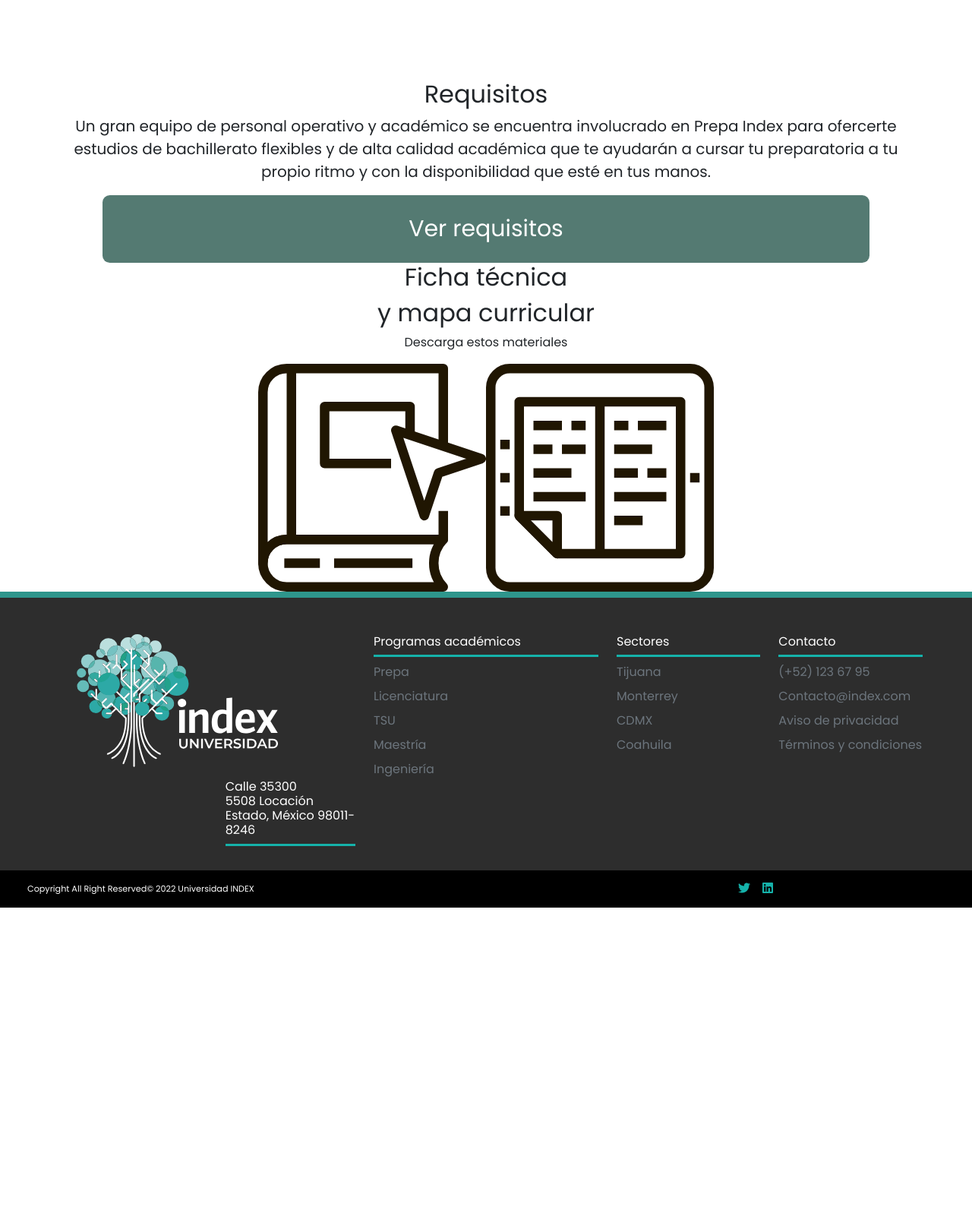
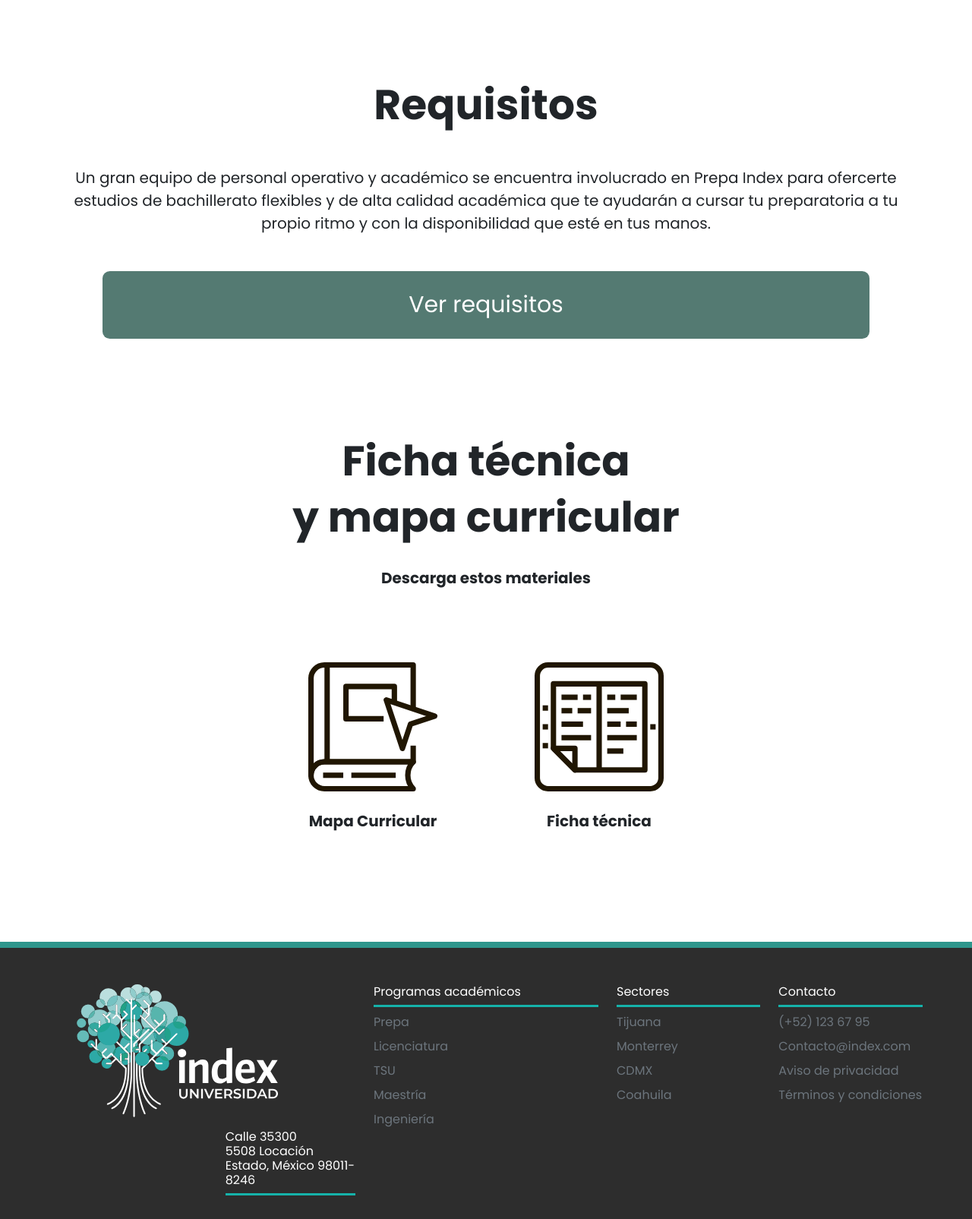
Before and after one commit to LuisDgzA/landingIndex, a PHP site: page /preparatoria.php in a window 1280 px wide. Shown: the part 2157-3762 px from the top of the page at 76% size. Before the commit the page ends 3352 px from the top, so only its background shows below. Run offline with PHP 8.4, Linux system fonts and the light colour scheme.

Commit message:
quedo parcialmente la vista de prepa

```diff
--- a/assets/css/preparatoria.css
+++ b/assets/css/preparatoria.css
@@ -15,6 +15,24 @@
     background-position: right;
     background-size: cover;
     color: var(--white);
+}
+
+.container-hero {
+    padding-top: 8rem;
+}
+
+.icono-hero {
+    width: 365px;
+}
+
+.title-hero {
+    font-size: 70px;
+}
+
+.texto-hero {
+    width: 60%;
+    margin: auto;
+    margin-top: 3rem;
 }
 
 #mockup {
@@ -74,13 +92,21 @@
     border-radius: 0.6rem;
 }
 
+.btn-requisitos-desplegado {
+    border-bottom-left-radius: 0px;
+    border-bottom-right-radius: 0px;
+}
+
 .requisitos-desplegar {
     width: 100%;
+    max-width: 1010px;
     background-color: var(--darker-main);
     height: 747px;
     color: var(--white);
     padding: 100px;
     display: none;
+    position: absolute;
+    z-index: 80;
 }
 
 .item-requisito {
@@ -90,3 +116,17 @@
 .mostrar {
     display: block;
 }
+
+.descarga-materiales {
+    margin-top: 8rem;
+    margin-bottom: 8rem;
+}
+
+.container-iconos-descarga-materiales {
+    margin-top: 5rem;
+    gap: 8rem;
+}
+
+.container-iconos-descarga-materiales > div {
+    max-width: 170px;
+}
--- a/assets/js/vista-preparatoria.js
+++ b/assets/js/vista-preparatoria.js
@@ -3,5 +3,6 @@ const btnVerRequisitos = document.querySelector(".btn-ver-requisitos");
 const requisitosDesplegar = document.querySelector(".requisitos-desplegar");
 
 btnVerRequisitos.addEventListener("click", function () {
+    btnVerRequisitos.classList.toggle("btn-requisitos-desplegado");
     requisitosDesplegar.classList.toggle("mostrar");
 });
--- a/preparatoria.php
+++ b/preparatoria.php
@@ -17,10 +17,10 @@
 
     <main>
         <section id="hero">
-            <!-- <img src="./assets/iconos/grupo 77 2.svg" alt=""> -->
-            <div class="container">
-                <h2 class="text-center">¿Qué es Prepa Index?</h2>
-                <p class="text-center">Lorem ipsum, dolor sit amet consectetur adipisicing elit. Nam aliquam esse itaque nisi! Repudiandae temporibus corporis illo tempore ea voluptatem accusamus beatae corrupti quae impedit ipsam est sequi a commodi, maiores optio recusandae culpa fugit deserunt eum consequuntur quo blanditiis.</p>
+            <div class="container text-center container-hero">
+                <img class="icono-hero" src="./assets/iconos/preparatoria.svg" alt="">
+                <h2 class="text-center title-hero bold">¿Qué es Prepa Index?</h2>
+                <p class="text-center texto-hero">Lorem ipsum, dolor sit amet consectetur adipisicing elit. Nam aliquam esse itaque nisi! Repudiandae temporibus corporis illo tempore ea voluptatem accusamus beatae corrupti quae impedit ipsam est sequi a commodi, maiores optio recusandae culpa fugit deserunt eum consequuntur quo blanditiis.</p>
             </div>
         </section>
         <section id="mockup">
@@ -56,10 +56,10 @@
         </section>
         <section>
             <div class="container">
-                <h2 class="text-center">Requisitos</h2>
-                <p class="text-center f-20">Un gran equipo de personal operativo y académico se encuentra involucrado en Prepa Index para ofercerte estudios de bachillerato flexibles y de alta calidad académica que te ayudarán a cursar tu preparatoria a tu propio ritmo y con la disponibilidad que esté en tus manos.</p>
+                <h2 class="text-center f-55 bold">Requisitos</h2>
+                <p class="text-center f-20 mt-5">Un gran equipo de personal operativo y académico se encuentra involucrado en Prepa Index para ofercerte estudios de bachillerato flexibles y de alta calidad académica que te ayudarán a cursar tu preparatoria a tu propio ritmo y con la disponibilidad que esté en tus manos.</p>
 
-                <div class="container-ver-requisitos">
+                <div class="container-ver-requisitos mt-5">
                     <div class="btn-ver-requisitos">
                         Ver requisitos
                     </div>
@@ -80,16 +80,18 @@
                 </div>
             </div>
         </section>
-        <section class="d-flex flex-column align-items-center">
-            <h2>Ficha técnica</h2>
-            <h2>y mapa curricular</h2>
-            <p>Descarga estos materiales</p>
-            <div class="d-flex">
+        <section id="" class="d-flex flex-column align-items-center descarga-materiales">
+            <h2 class="f-55 bold">Ficha técnica</h2>
+            <h2 class="f-55 bold">y mapa curricular</h2>
+            <p class="f-20 mt-4 bold">Descarga estos materiales</p>
+            <div class="d-flex container-iconos-descarga-materiales">
                 <div class="col-6">
-                    <img class="w-100" src="./assets/iconos/mapa-curricular.svg" alt="">
+                    <img class="w-100" src="./assets/iconos/mapa-curricular.svg" alt="icono-mapa-curricular">
+                    <p class="text-center mt-4 bold f-20">Mapa Curricular</p>
                 </div>
                 <div class="col-6">
-                    <img class="w-100" src="./assets/iconos/ficha-tecnica.svg" alt="">
+                    <img class="w-100" src="./assets/iconos/ficha-tecnica.svg" alt="icono-ficha-tecnica">
+                    <p class="text-center mt-4 bold f-20">Ficha técnica</p>
                 </div>
             </div>
         </section>
```
Also changed, not shown: assets/iconos/preparatoria.svg (renamed from assets/iconos/grupo 77 2.svg).
